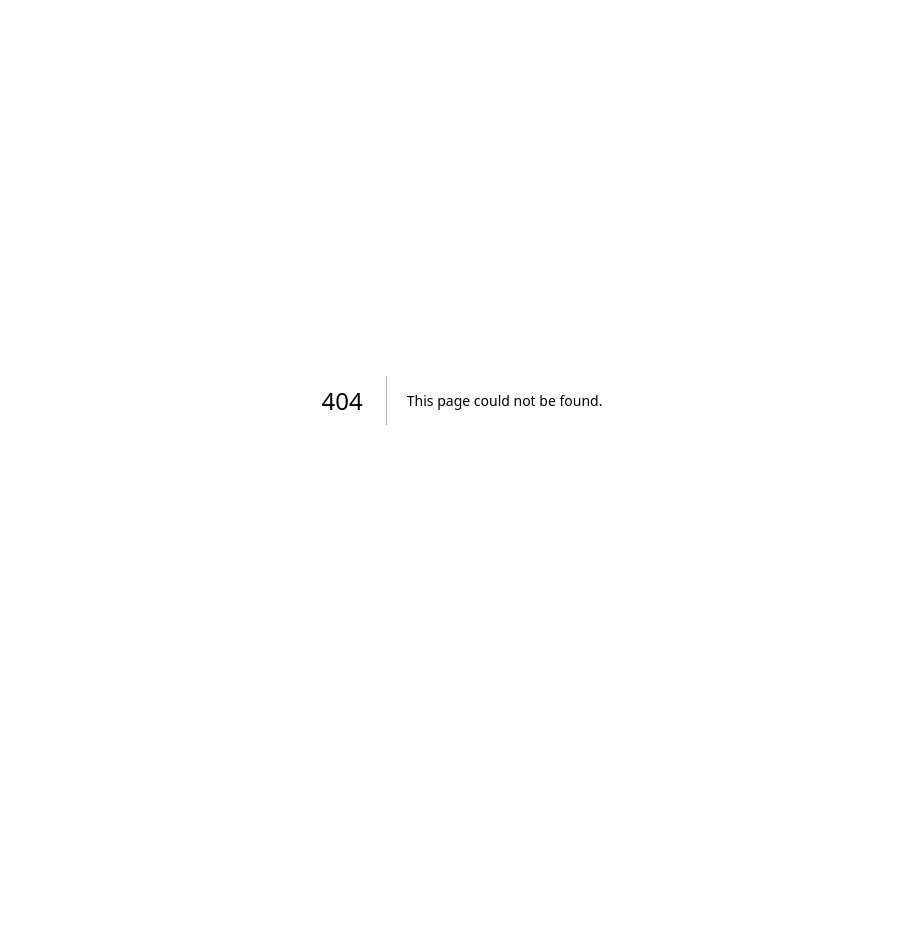
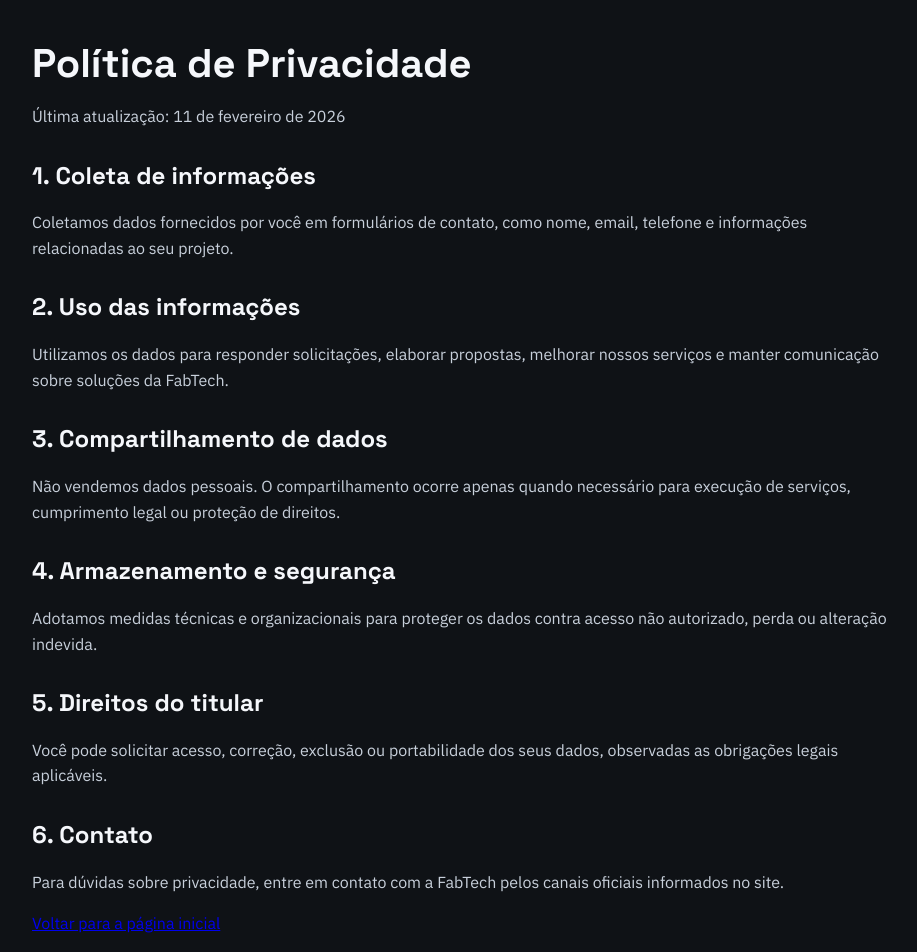
Before and after one commit to brunofaboci/clone-tabnews, a Next.js app: page /politica-de-privacidade in a window 1280 px wide. Before the commit this address had no page. Shown: the top 952 px of the page, without its empty margins (178-1095 px from the left). Before the commit the page ends 800 px from the top, so only its background shows below. Built offline with nearby package versions, Linux system fonts and the light colour scheme.

Commit message:
add pages policy and therms

```diff
--- /dev/null
+++ b/pages/politica-de-privacidade.js
@@ -0,0 +1,97 @@
+import Head from "next/head";
+import Link from "next/link";
+
+export default function PoliticaDePrivacidade() {
+  return (
+    <>
+      <Head>
+        <title>Política de Privacidade | FabTech</title>
+        <meta
+          name="description"
+          content="Política de Privacidade da FabTech."
+        />
+      </Head>
+
+      <main className="container">
+        <h1>Política de Privacidade</h1>
+        <p>Última atualização: 11 de fevereiro de 2026</p>
+
+        <h2>1. Coleta de informações</h2>
+        <p>
+          Coletamos dados fornecidos por você em formulários de contato, como
+          nome, email, telefone e informações relacionadas ao seu projeto.
+        </p>
+
+        <h2>2. Uso das informações</h2>
+        <p>
+          Utilizamos os dados para responder solicitações, elaborar propostas,
+          melhorar nossos serviços e manter comunicação sobre soluções da
+          FabTech.
+        </p>
+
+        <h2>3. Compartilhamento de dados</h2>
+        <p>
+          Não vendemos dados pessoais. O compartilhamento ocorre apenas quando
+          necessário para execução de serviços, cumprimento legal ou proteção de
+          direitos.
+        </p>
+
+        <h2>4. Armazenamento e segurança</h2>
+        <p>
+          Adotamos medidas técnicas e organizacionais para proteger os dados
+          contra acesso não autorizado, perda ou alteração indevida.
+        </p>
+
+        <h2>5. Direitos do titular</h2>
+        <p>
+          Você pode solicitar acesso, correção, exclusão ou portabilidade dos
+          seus dados, observadas as obrigações legais aplicáveis.
+        </p>
+
+        <h2>6. Contato</h2>
+        <p>
+          Para dúvidas sobre privacidade, entre em contato com a FabTech pelos
+          canais oficiais informados no site.
+        </p>
+
+        <p>
+          <Link href="/">Voltar para a página inicial</Link>
+        </p>
+      </main>
+
+      <style jsx>{`
+        .container {
+          max-width: 860px;
+          margin: 0 auto;
+          padding: 40px 24px 56px;
+          color: #f5f7fb;
+        }
+        :global(body) {
+          margin: 0;
+          font-family: "IBM Plex Sans", sans-serif;
+          background: #0f1216;
+        }
+        h1,
+        h2 {
+          font-family: "Space Grotesk", sans-serif;
+          line-height: 1.2;
+        }
+        h1 {
+          font-size: 40px;
+          margin: 0 0 12px;
+        }
+        h2 {
+          margin-top: 32px;
+          font-size: 24px;
+        }
+        p {
+          color: #c8d0db;
+          line-height: 1.6;
+        }
+        a {
+          color: #27d3a2;
+        }
+      `}</style>
+    </>
+  );
+}
```
Also changed, not shown: pages/index.js (+13 -3 lines), pages/termos-de-servico.js (added, +93 -0 lines).
